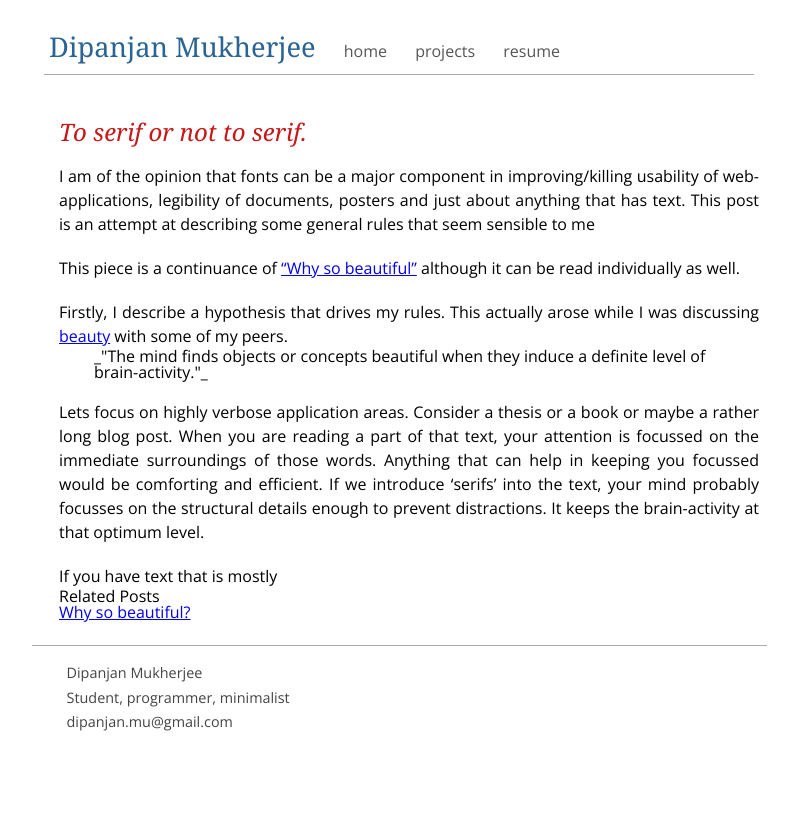
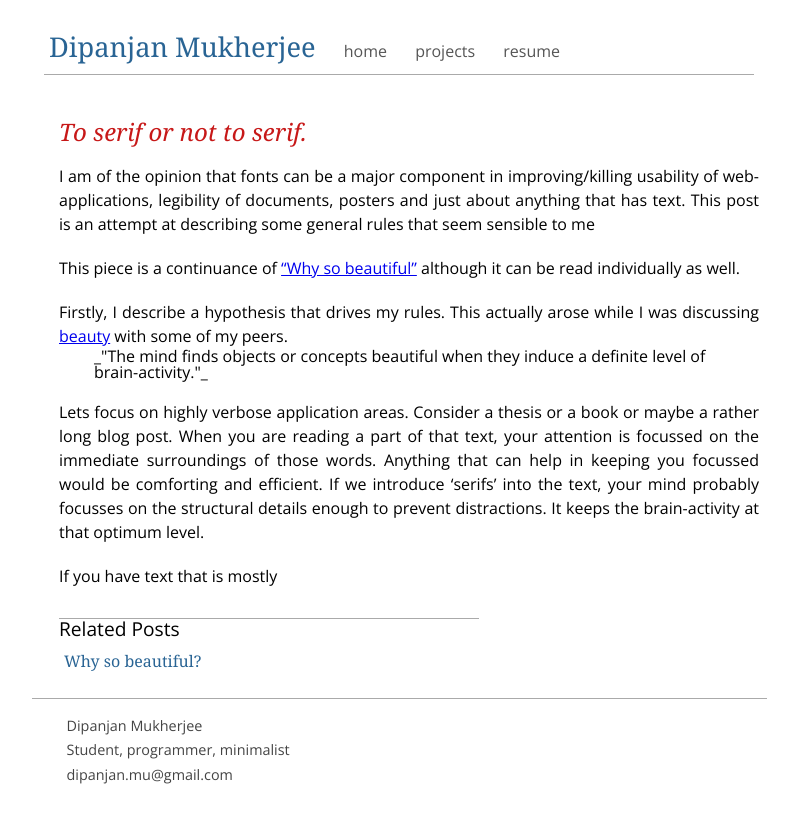
Before and after one commit to dmukhg/dmukhg.github.com, a Jekyll site: the page built from _posts/2012-03-05-to-serif-or-not-to-serif.markdown, in a window 1280 px wide. Shown: the top 823 px of the page, without its empty margins (241-1039 px from the left). Built offline with Jekyll 4.4.1, drawn with Linux system fonts in a browser that asks for light colours; Markdown is read by kramdown in place of the engine named in the settings.

Commit message:
styles for related links
Signed-off-by: Dipanjan Mukherjee <dipanjan.mu@gmail.com>

```diff
--- a/css/base.css
+++ b/css/base.css
@@ -115,3 +115,30 @@ div#post p {
   margin-top: 20px;
   text-align: justify;
 }
+
+div#related {
+  margin-top: 30px;
+  border-top: 1px solid #aaaaaa;
+  width: 60%;
+}
+
+div#related h2 {
+  font-size: 1.2em;
+  margin-bottom: 10px;
+}
+
+div#related ul {
+  line-height: 1.5em;
+  margin-left: 5px;
+}
+
+div#related a {
+  font-size: 1.0em;
+  font-family: 'Georgia', georgia, serif;
+  text-decoration: none;
+  color: #296494;
+}
+
+div#related a:hover {
+  color: #912929;
+}
```
